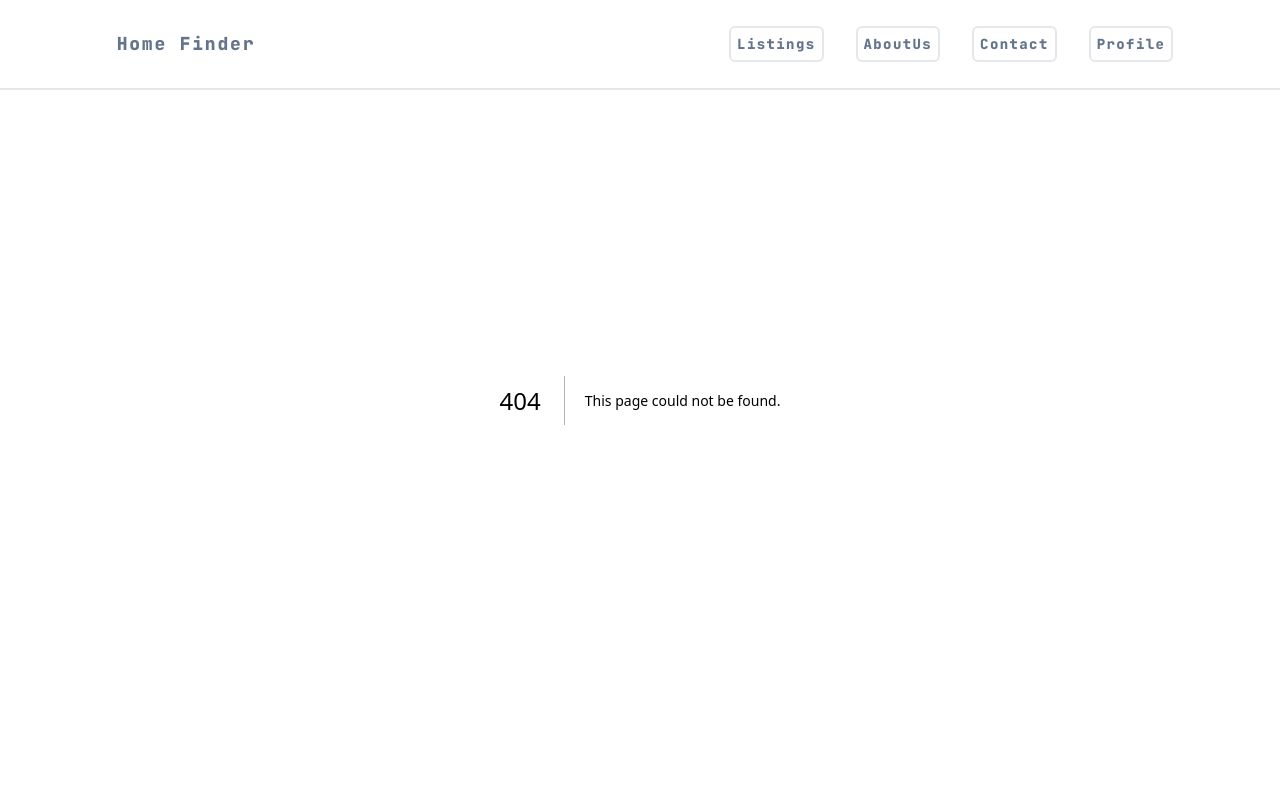
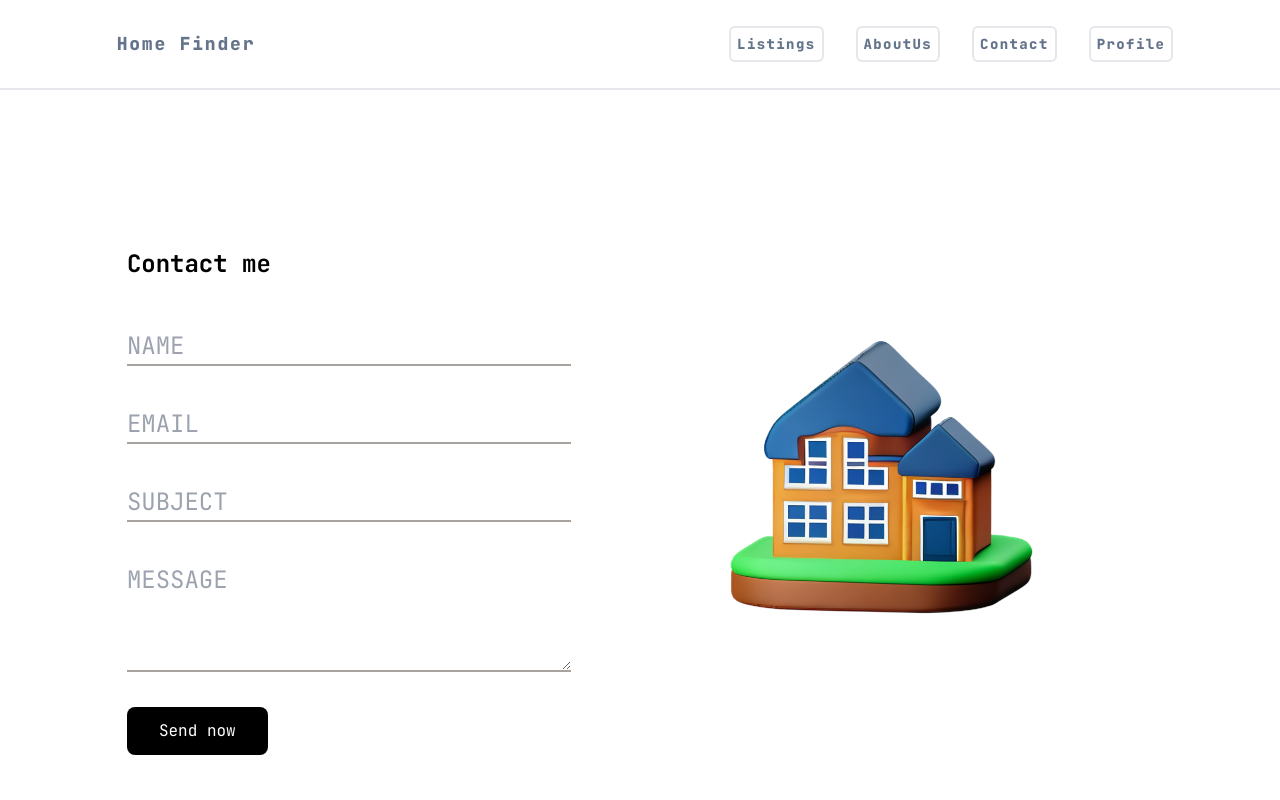
Before and after one commit to urbobb/real-estate-listings, a Next.js app: page /contact in a window 1280 px wide. Before the commit this address had no page. Shown: the top 800 px of the page. Built offline with nearby package versions, Linux system fonts and the light colour scheme.

Commit message:
added contact page

```diff
--- /dev/null
+++ b/app/contact/page.tsx
@@ -0,0 +1,21 @@
+import React from "react";
+import Image from "next/image";
+import Contact from "../components/Contact";
+import contact from "@/app/assets/contact.webp";
+
+export default function AboutUs() {
+  return (
+    <div className="md:h-screen w-full mx-auto md:mt-28 md:py-10 pt-5 pb-10 items-center justify-center border-b">
+      <div className=" h-full flex md:flex-row flex-col w-5/6 mx-auto">
+        <div className="h-full flex basis-1/2 justify-start">
+          <Contact />
+        </div>
+        <div className="h-full flex basis-3/5 justify-center items-start md:mt-24 ">
+          <div className="flex justify-center items-center">
+            <Image src={contact} alt="contact" width={500} height={500} />
+          </div>
+        </div>
+      </div>
+    </div>
+  );
+}
```
Also changed, not shown: app/assets/contact.webp (added).
